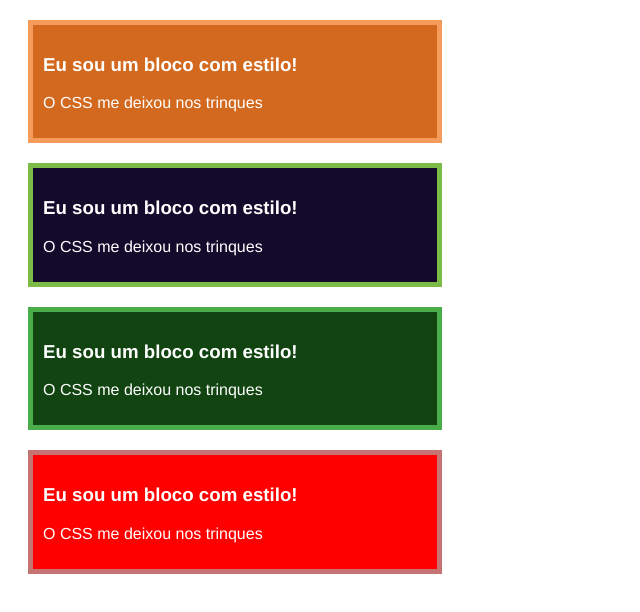
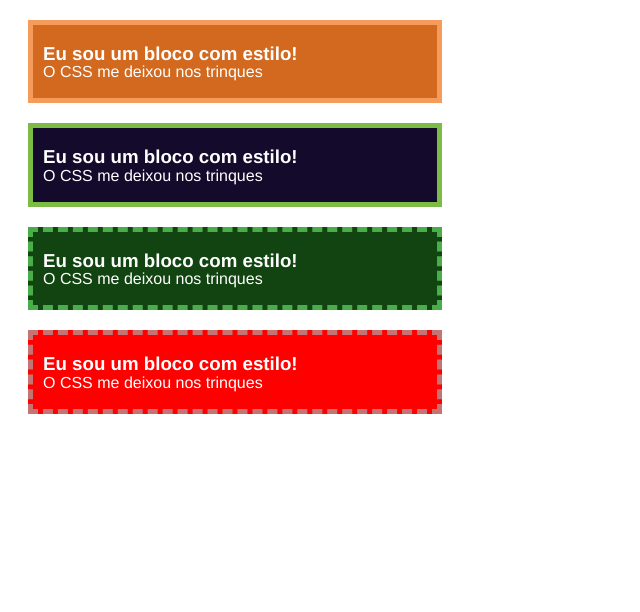
Before and after one commit to labenuexercicios/css-I-exercicios, a plain HTML site: page index.html in a window 1280 px wide. Shown: the whole page, without its empty margins (0-640 px from the left). Drawn offline with Linux system fonts and the light colour scheme.

Commit message:
CSS-I Atualizado

```diff
--- a/style.css
+++ b/style.css
@@ -1,12 +1,13 @@
-#bloco-1{
+#bloco-1 {
                        margin: 20px;
-  width: 30vw ;
+                       width: 30vw;
                        padding: 10px;
                        background-color: chocolate;
                        color: white;
                        border: 5px rgb(245, 156, 92) solid;
 }
-#bloco-2{
+
+#bloco-2 {
                        margin: 20px;
                        width: 30vw;
                        padding: 10px;
@@ -16,24 +17,25 @@
 
 }
 
-#bloco-3{
+#bloco-3 {
                        margin: 20px;
-  width: 30vw ;
+                       width: 30vw;
                        padding: 10px;
                        background-color: rgb(17, 68, 17);
                        color: white;
-  border:5px rgb(73, 173, 73) solid;
+                       border: 5px rgb(73, 173, 73) dashed;
 }
 
-#bloco-4{
+#bloco-4 {
                        margin: 20px;
-  width: 30vw ;
+                       width: 30vw;
                        padding: 10px;
                        background-color: red;
                        color: white;
-  border:5px rgb(197, 115, 115) solid;
+                       border: 5px rgb(197, 115, 115) dashed;
 }
 
-main{
-  font-family:Helvetica;
+main {
+                      font-family: Helvetica;
+                      line-height: 0px;
 }
```
Lines whose indentation alone changed are shown as unchanged.
